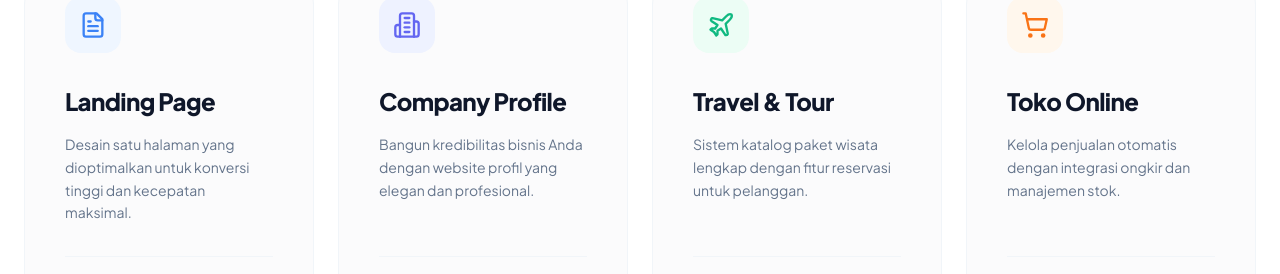
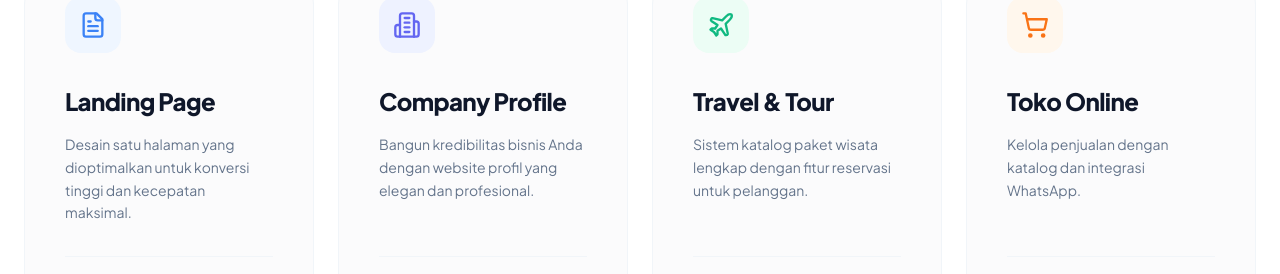
Before and after one commit to haidirwf/luncur, a React (Vite) app: page / in a window 1280 px wide. Shown: the part 1176-1450 px from the top of the page. Built offline with nearby package versions, Linux system fonts and the light colour scheme; the HTML template or start-up script is replaced by a standard one.

Commit message:
layanan section

```diff
--- a/src/components/LayananSection.tsx
+++ b/src/components/LayananSection.tsx
@@ -6,7 +6,7 @@ const layanan = [
   { id: "landing", icon: FileText, title: "Landing Page", description: "Desain satu halaman yang dioptimalkan untuk konversi tinggi dan kecepatan maksimal.", features: ["Fast Load", "CTA Optimal"], iconColor: "text-blue-500", iconBg: "bg-blue-50" },
   { id: "company", icon: Building2, title: "Company Profile", description: "Bangun kredibilitas bisnis Anda dengan website profil yang elegan dan profesional.", features: ["Multi Page", "SEO Ready"], iconColor: "text-indigo-500", iconBg: "bg-indigo-50" },
   { id: "travel", icon: Plane, title: "Travel & Tour", description: "Sistem katalog paket wisata lengkap dengan fitur reservasi untuk pelanggan.", features: ["Booking", "Destinasi"], iconColor: "text-emerald-500", iconBg: "bg-emerald-50" },
-  { id: "toko", icon: ShoppingCart, title: "Toko Online", description: "Kelola penjualan otomatis dengan integrasi ongkir dan manajemen stok.", features: ["E-commerce", "Auto Ongkir"], iconColor: "text-orange-500", iconBg: "bg-orange-50" },
+  { id: "toko", icon: ShoppingCart, title: "Toko Online", description: "Kelola penjualan dengan katalog dan integrasi WhatsApp.", features: ["E-commerce", "Auto Ongkir"], iconColor: "text-orange-500", iconBg: "bg-orange-50" },
 ];
 
 export const LayananSection = () => {
```
